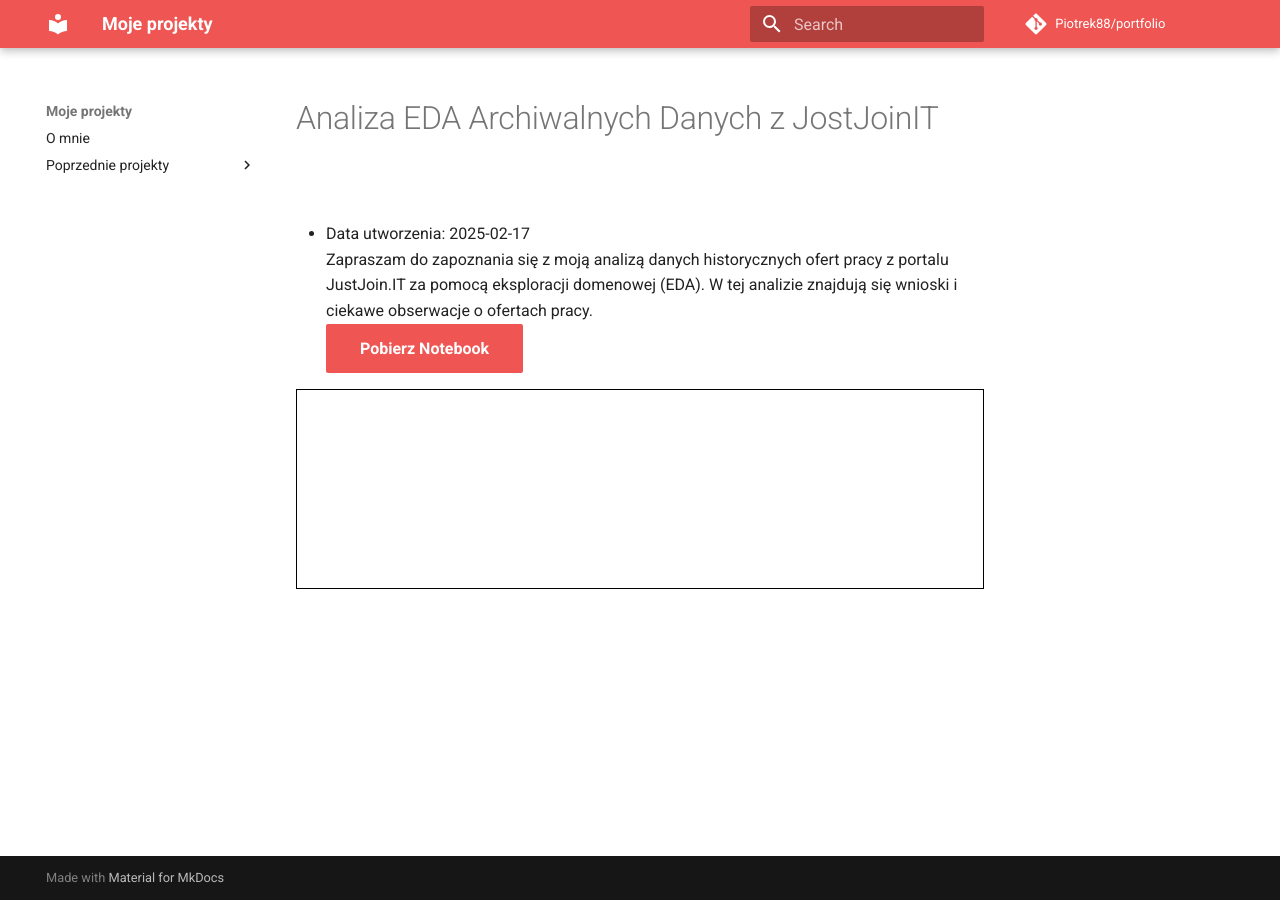
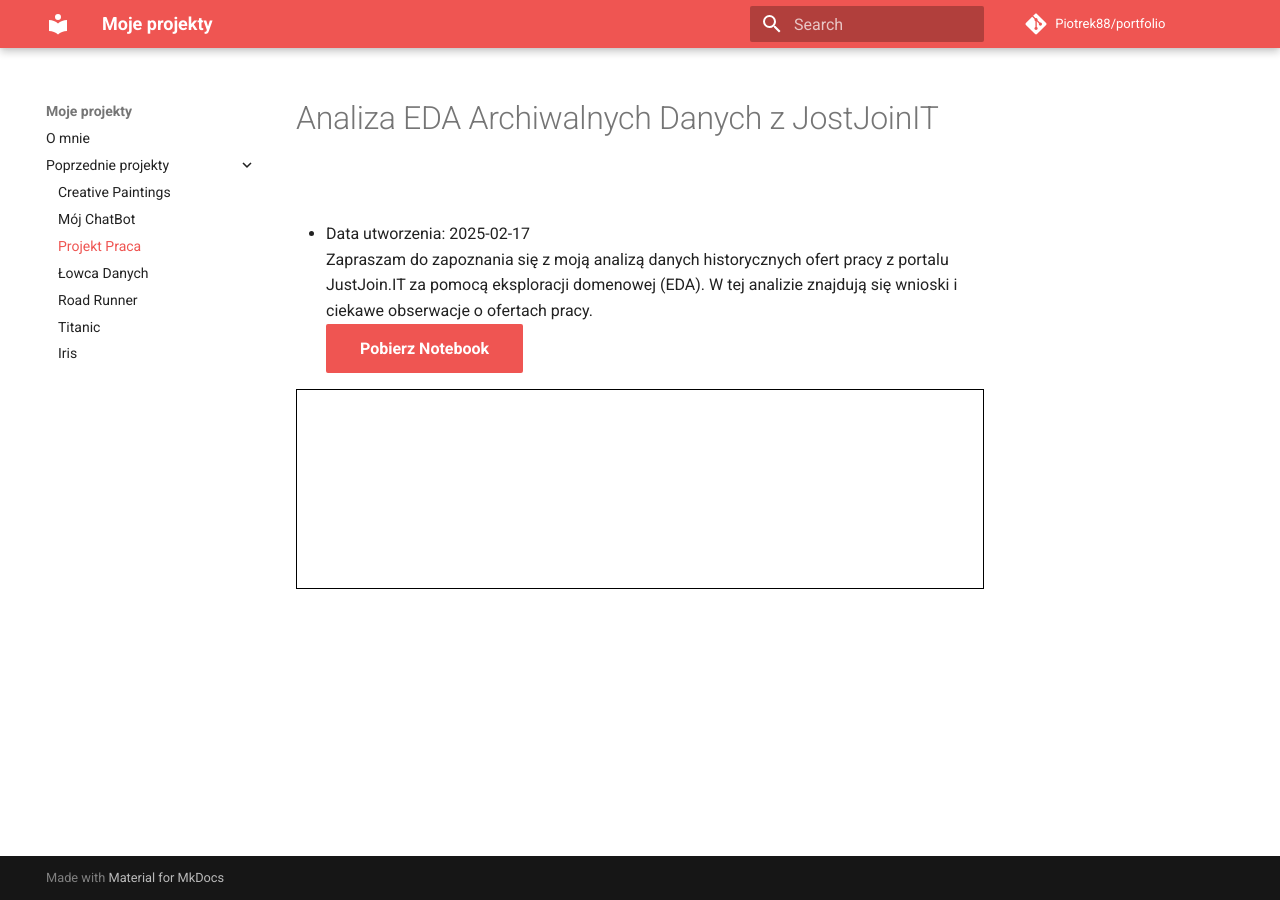
Before and after one commit to Piotrek88/portfolio, an MkDocs documentation site: the page built from docs/Projekt Praca/index.md, in a window 1280 px wide. Built offline with MkDocs 1.6.1 and Material for MkDocs 9.7.7, drawn with Linux system fonts in a browser that asks for light colours; comment, search, counter and statistics services are not loaded.

Commit message:
fix typo

```diff
--- a/mkdocs.yml
+++ b/mkdocs.yml
@@ -17,7 +17,7 @@
   - Poprzednie projekty:
     - "Creative Paintings": Creative Paintings/index.md
     - "Mój ChatBot": Moj ChatBot/index.md
-    - "Projekt Praca": Porjekt Praca/index.md
+    - "Projekt Praca": Projekt Praca/index.md
     - "Łowca Danych": Łowca Danych/index.md
     - "Road Runner": Road Runner/index.md
     - "Titanic": Titanic/index.md
```
